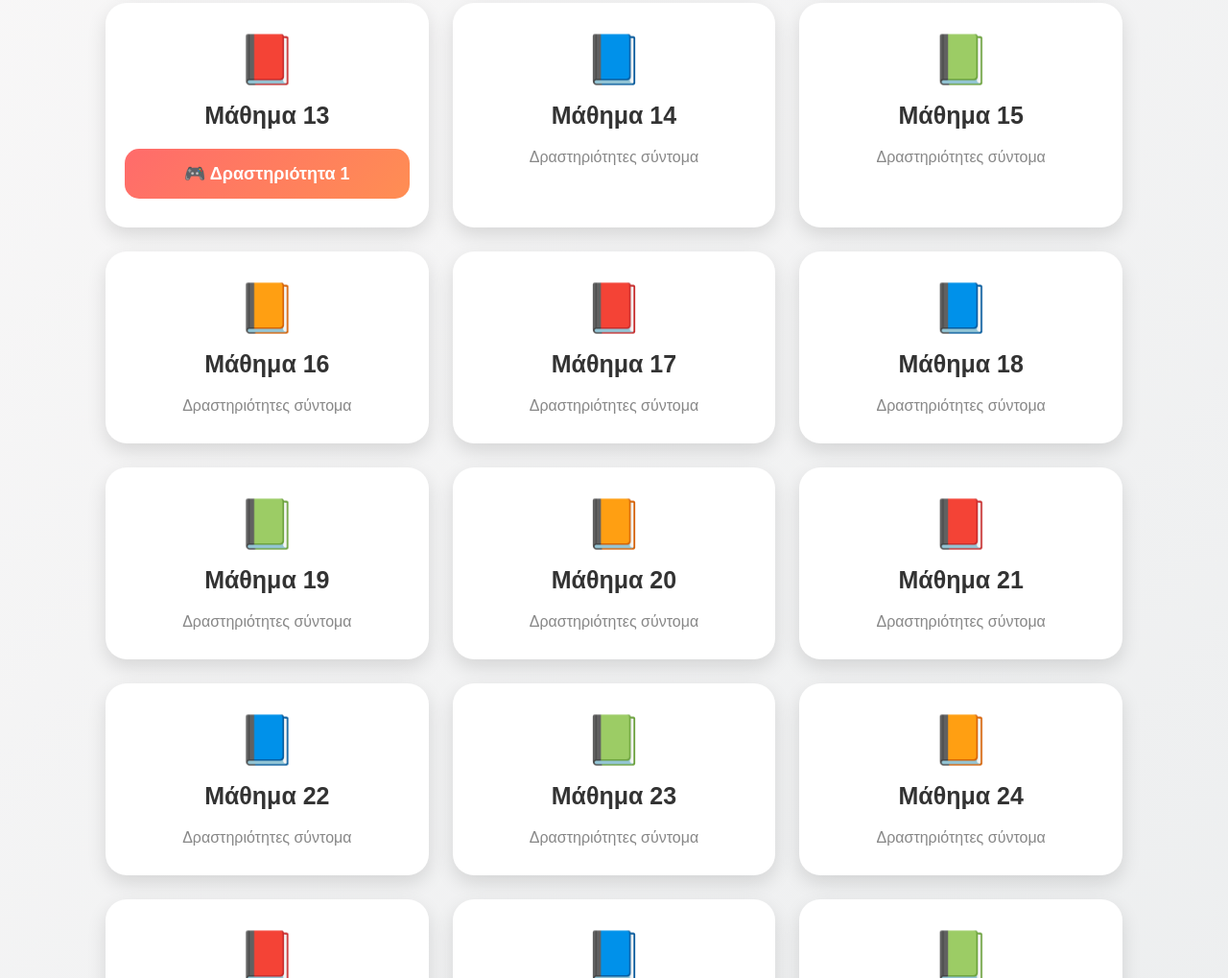
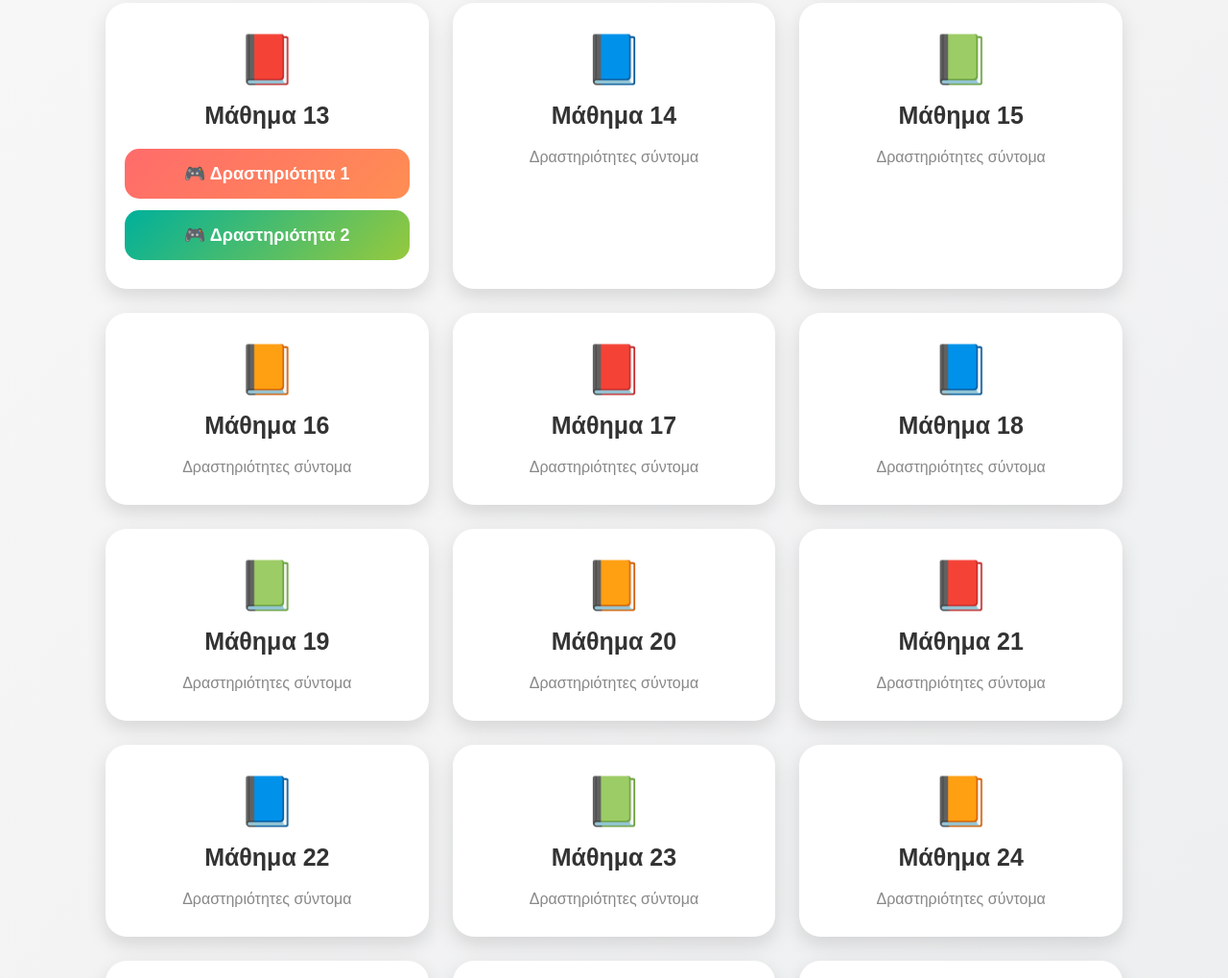
Before and after one commit to karadespina1/E-dimotikou, a plain HTML site: page index.html in a window 1280 px wide. Shown: the part 1230-2249 px from the top of the page at 96% size. Drawn offline with Linux system fonts and the light colour scheme.

Commit message:
Update index.html

```diff
--- a/index.html
+++ b/index.html
@@ -402,8 +402,15 @@ href="psifiakoi_praktores_mathima13"
 >
 🎮 Δραστηριότητα 1
 </a>
+<a
+class="activity activity2"
+href="13.html"
+>
+🎮 Δραστηριότητα 2
+</a>
 </div>
  </div>
+
 
 
 
```
